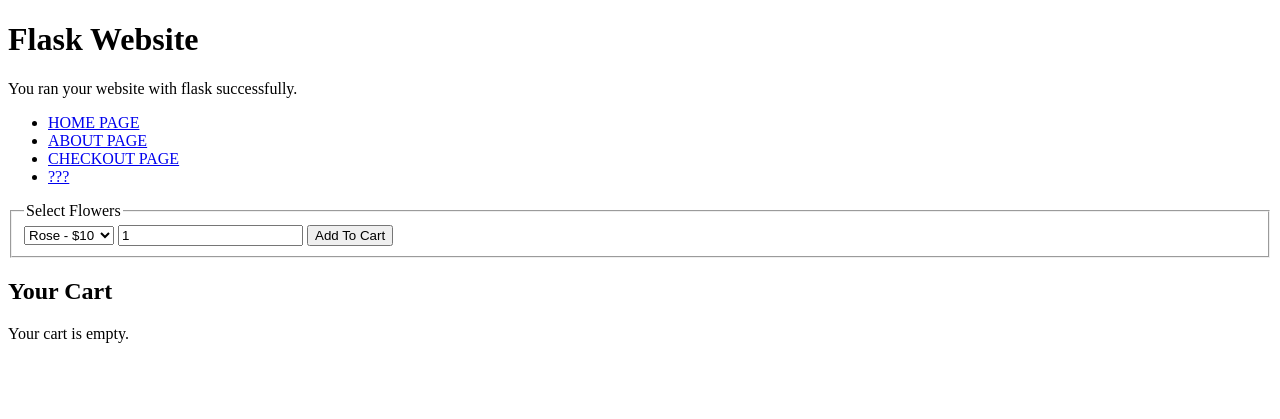
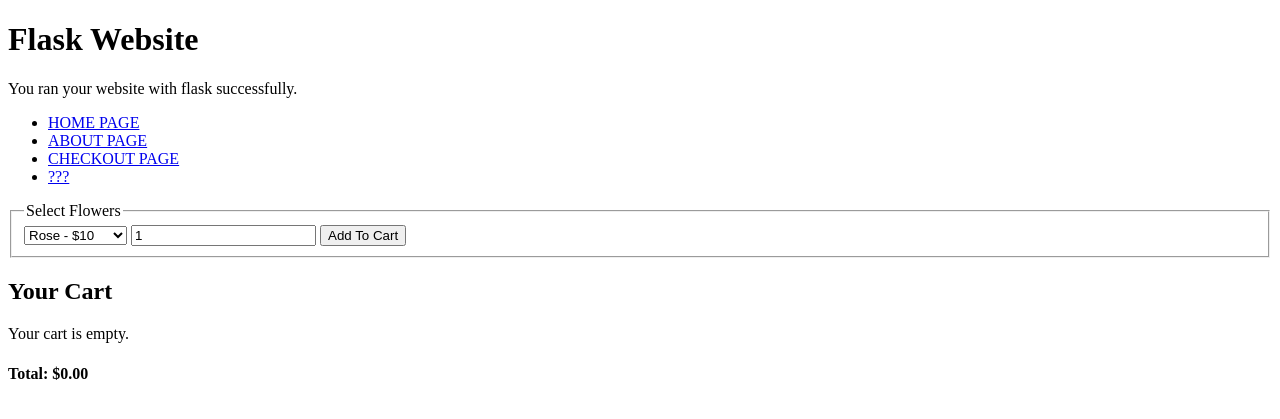
Before and after one commit to aivankhirlpastor/CSC2_Flask_Practise, a Flask app: page / in a window 1280 px wide. Shown: the top 419 px of the page. Run offline with Flask 3, Linux system fonts and the light colour scheme.

Commit message:
Applied Total Cost + Improved Remove Cart Message

```diff
--- a/app.py
+++ b/app.py
@@ -14,6 +14,10 @@
     # return flowers
     return flowers, addons
 
+def calculate_total(cart):
+    total = sum(item['price'] * item['quantity'] for item in cart.values())
+    return total
+
 # routes from url to html template
 @app.route("/")
 def index():
@@ -23,7 +27,10 @@
     # prepare stored cart session
     cart = session.get("cart", {})
 
-    return render_template("index.html", flowers = flowers, addons = addons, cart = cart)
+    # calculate the overall total cost of all the items
+    total = calculate_total(cart)
+
+    return render_template("index.html", flowers = flowers, addons = addons, cart = cart, total_cost = total)
 
 # index1.html
 @app.route('/add_to_cart', methods=['POST'])
@@ -62,7 +69,7 @@
         del cart[process_item]
         session["cart"] = cart # update session
         session.modified = True
-        flash(f"{process_item} removed from the cart.")
+        flash(f"Removed all {process_item.capitalize()} from the cart.")
     else:
         flash("Item was not found in the cart")
 
--- a/data/flowers.json
+++ b/data/flowers.json
@@ -17,5 +17,10 @@
     "Daisy": {
         "price": 25,
         "stock": 38
+    },
+
+    "Orchids": {
+        "price": 35,
+        "stock": 20
     }
 }
--- a/templates/index.html
+++ b/templates/index.html
@@ -45,7 +45,7 @@
     {% if cart %}
         <ul>
             {% for item, details in cart.items() %}
-                <li>{{ item }}: {{ '%.2f' % details["quantity"] }} x ${{ details["price"] }} = ${{ details["quantity"] * details["price"] }}</li>
+                <li>{{ item }}: {{ details["quantity"] }} x ${{ '%.2f' % details["price"] }} = ${{ details["quantity"] * details["price"] }}</li>
                 <a href="{{ url_for('remove_from_cart', process_item = item) }}">[Remove]</a>
             {% endfor %}
         </ul>
@@ -53,5 +53,7 @@
         <p>Your cart is empty.</p>
     {% endif %}
 
+    <h4>Total: ${{ '%.2f' % total_cost }}</h4>
+
 </body>
 </html>
```
